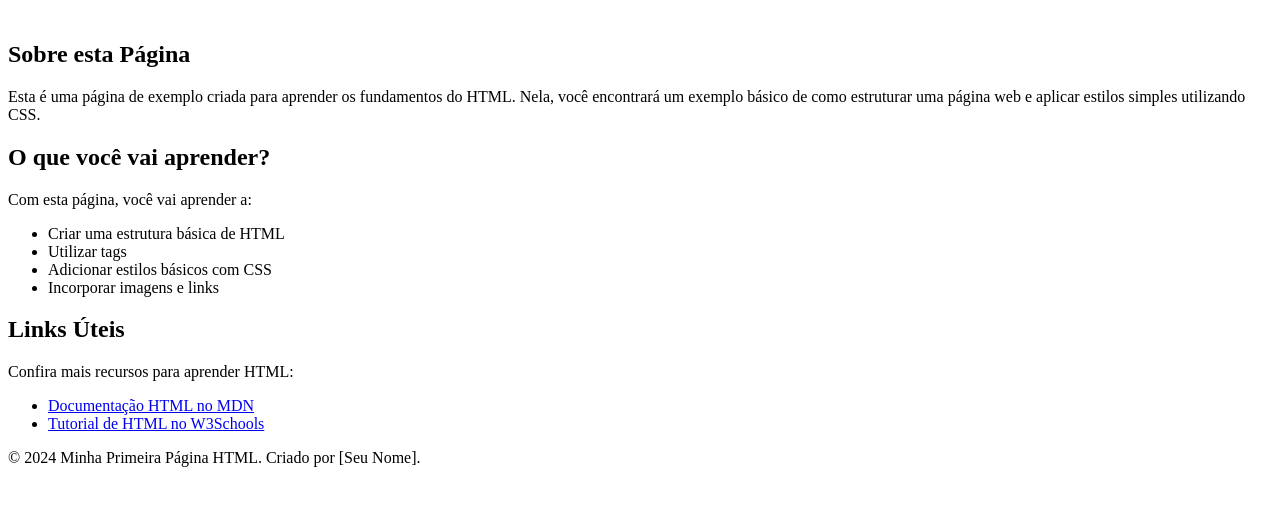
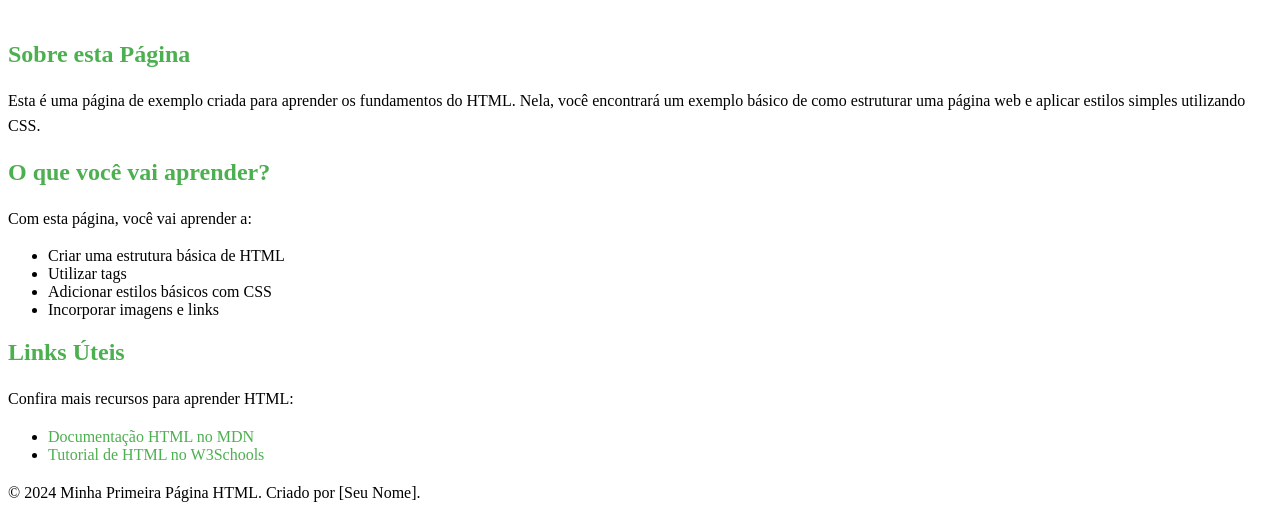
Before and after one commit to elasnarederio/ProjetoDelas, a plain HTML site: page index.html in a window 1280 px wide. Shown: the part 431-952 px from the top of the page. Before the commit the page ends 914 px from the top, so only its background shows below. Drawn offline with Linux system fonts and the light colour scheme.

Commit message:
Acrescentando estilo ao h2, p e a

```diff
--- a/index.html
+++ b/index.html
@@ -18,6 +18,16 @@
             width: 100%;
             text-align: center;
             box-sizing: border-box;
+        }
+        h2 {
+            color: #4CAF50;
+        }
+        p {
+            line-height: 1.6;
+        }
+        a {
+            color: #4CAF50;
+            text-decoration: none;
         }
     </style>
 </head>
```
